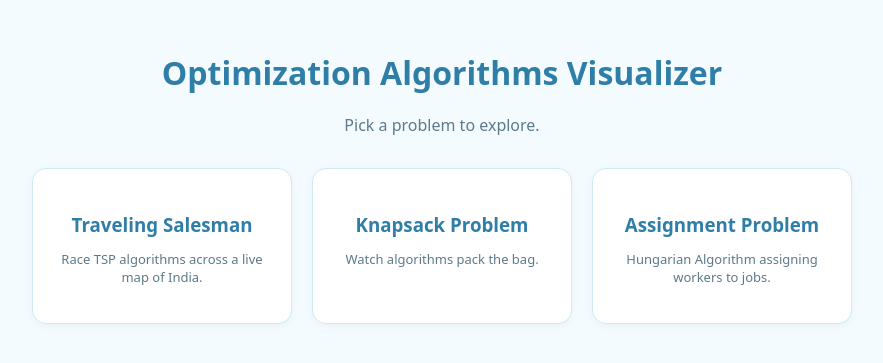
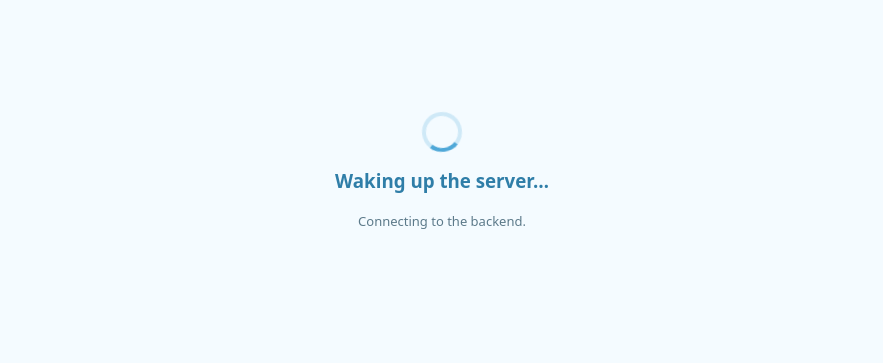
Before and after one commit to ManyaKalkur/vizualise, a React (Vite) app in the folder frontend/: page / in a window 1280 px wide. Shown: the part 223-586 px from the top of the page, without its empty margins (198-1081 px from the left). Built offline with nearby package versions, Linux system fonts and the light colour scheme; no server answers.

Commit message:
add load page

```diff
--- a/frontend/src/App.jsx
+++ b/frontend/src/App.jsx
@@ -3,7 +3,9 @@ import Landing from './Landing.jsx'
 import TSPApp from './apps/TSPApp.jsx'
 import KnapsackApp from './apps/KnapsackApp.jsx'
 import AssignmentApp from './apps/AssignmentApp.jsx'
+import LoadingScreen from './components/LoadingScreen.jsx'
 
+const API_BASE= 'https://vizualise.onrender.com'
 const VALID_PAGES= ['tsp','knapsack','assignment']
 function getPageFromHash() {
   const h = window.location.hash.replace('#/', '')
@@ -11,6 +13,25 @@ function getPageFromHash() {
 }
 export default function App() {
   const [page, setPage]= useState(getPageFromHash())
+  const [backendReady, setBackendReady]= useState(false)
+  const [seconds, setSeconds]= useState(0)
+  useEffect(()=> {
+  let cancelled= false
+  const startedAt= Date.now()
+  const check= ()=> {
+  fetch(`${API_BASE}/api/cities/national`)
+    .then(()=> { if (!cancelled) setBackendReady(true) })
+    .catch(()=> {
+        if (!cancelled) setTimeout(check, 3000)
+    })
+  }
+  check()
+  const tick= setInterval(()=> {
+    if (!cancelled) setSeconds(Math.floor((Date.now()-startedAt)/1000))
+    }, 1000)
+  return ()=> {cancelled= true;clearInterval(tick)}
+  }, [])
+  if (!backendReady) return <LoadingScreen seconds={seconds}/>
   useEffect(()=> {
     window.location.hash= page=== 'landing'? '':`/${page}`},[page])
   useEffect(()=> {
--- /dev/null
+++ b/frontend/src/components/LoadingScreen.jsx
@@ -0,0 +1,42 @@
+import React from 'react'
+
+export default function LoadingScreen({ seconds }) {
+  return (
+    <div style={{
+      minHeight:'100vh',
+      display:'flex',
+      flexDirection:'column',
+      alignItems:'center',
+      justifyContent:'center',
+      background:'var(--bg-main)',
+      color:'var(--text)',
+      fontFamily:'system-ui,sans-serif',
+      textAlign:'center',
+      padding:24,
+    }}>
+      <div style={{
+        width:40,
+        height:40,
+        border:'4px solid var(--border)',
+        borderTopColor:'var(--accent)',
+        borderRadius:'50%',
+        animation:'spin 1s linear infinite',
+        marginBottom:16,
+      }}/>
+      <style>{'@keyframes spin { to {transform:rotate(360deg) } }'}</style>
+      <h3 style={{
+        color:'var(--accent-dark)',
+        margin:'0 0 6px 0'
+        }}>Waking up the server…</h3>
+      <p style={{
+        fontSize:13,
+        color:'var(--text-light)',
+        maxWidth:340,
+        }}>
+        {seconds<15
+          ? 'Connecting to the backend.'
+          :'The free-tier server sleeps after inactivity. This can take up to a minute on first load. Almost there.'}
+      </p>
+    </div>
+  )
+}
```
